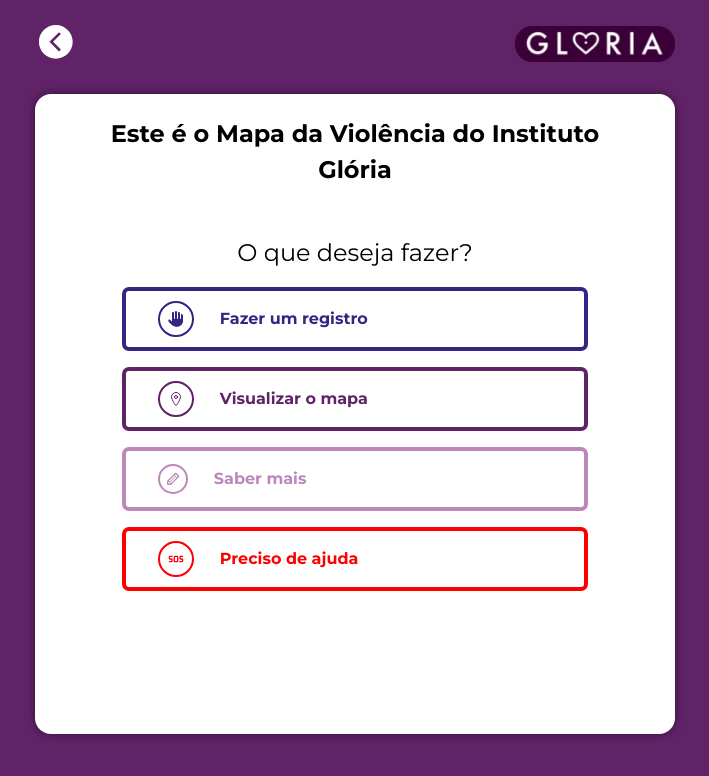
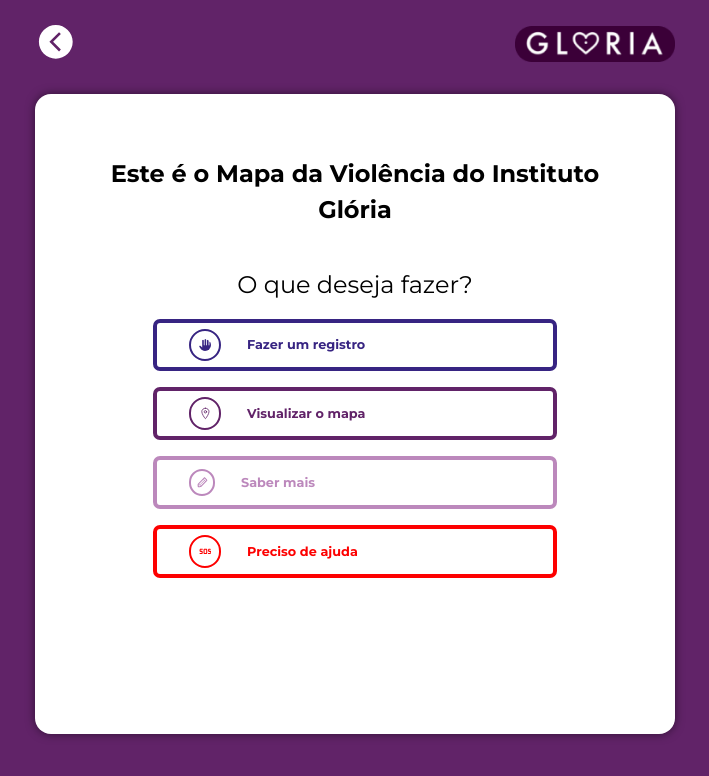
Before and after one commit to anajbsouza/Mapa-da-Violencia, a React (Vite) app in the folder frontend/: page /what-to-do in a window 1280 px wide. Shown: the top 776 px of the page, without its empty margins (285-994 px from the left). Built offline with nearby package versions, Linux system fonts and the light colour scheme.

Commit message:
fix: emergency page and authorize localization page conflicts

```diff
--- a/frontend/package.json
+++ b/frontend/package.json
@@ -31,6 +31,6 @@
     "eslint-plugin-react-hooks": "^4.6.0",
     "eslint-plugin-react-refresh": "^0.4.6",
     "typescript": "^5.2.2",
-    "vite": "^5.3.1"
+    "vite": "^5.3.4"
   }
 }
--- a/frontend/src/App.css
+++ b/frontend/src/App.css
@@ -72,6 +72,7 @@ main {
 .ball-line {
   display: flex;
   align-items: center;
+  padding-right: 1rem;
 }
 
 .ball {
--- a/frontend/src/pages/AuthorizeLocalizationPage.tsx
+++ b/frontend/src/pages/AuthorizeLocalizationPage.tsx
@@ -1,6 +1,6 @@
 import { useNavigate, useLocation } from "react-router-dom";
 import Header from "../components/Header";
-import '../styles/AuthorizeLocalizationAndEmergencyPages.css';
+import '../styles/AuthorizeLocalization.css';
 import FormIndex from "../components/FormIndex";
 import axios from "axios";
 
--- a/frontend/src/pages/EmergencyPage.tsx
+++ b/frontend/src/pages/EmergencyPage.tsx
@@ -1,6 +1,5 @@
 import Header from "../components/Header";
-import '../styles/AuthorizeLocalizationAndEmergencyPages.css'
-
+import '../styles/EmergencyPage.css';
 
 const EmergencyPage = () => {
     const callPolice = () => {
@@ -15,7 +14,7 @@ const EmergencyPage = () => {
         <section>
             <Header/>
             <main>
-                    <section className="question">
+                <section className="question-emergency">
                     <h3>Você está em risco no momento?</h3>
                     <p>O número 190 é o telefone da Polícia Militar que deve ser acionado em casos de necessidade imediata ou socorro rápido.</p>
                 </section>
--- a/frontend/src/styles/AuthorizeLocalizationAndEmergencyPages.css
+++ b/frontend/src/styles/AuthorizeLocalization.css
@@ -48,41 +48,6 @@
   background-color: #E10B0B;
 }
 
-/* Emergency */
-.buttons-container-emergency {
-  display: flex;
-  flex-direction: row;
-  gap: 3vw;
-  align-items: center;
-  margin-top: 25%;
-
-  .green-button,
-  .red-button {
-    padding: 0.5rem 1rem;
-    border: none;
-    font-weight: bold;
-    font-size: 0.8em;
-    cursor: pointer;
-    border-radius: 1em;
-    font-size: 0.8rem;
-    color: white;
-    margin-bottom: 5%;
-    width: 40vw;
-  }
-
-  .green-button {
-    background-color: #21A00D;
-  }
-
-  .red-button {
-    background-color: #E10B0B;
-  }
-}
-
-.footer-invisible {
-  height: 9vh;
-}
-
 @media (min-width: 1000px) {
   .buttons-container {
     width: 70%;
--- /dev/null
+++ b/frontend/src/styles/EmergencyPage.css
@@ -0,0 +1,44 @@
+/* Emergency */
+
+.buttons-container-emergency {
+    display: flex;
+    flex-direction: row;
+    justify-content: center;
+    gap: 3vw;
+    align-items: center;
+    margin-top: 25%;
+  }
+
+  .green-button,
+  .red-button {
+    padding: 0.5rem 1rem;
+    border: none;
+    font-weight: bold;
+    font-size: 0.8em;
+    cursor: pointer;
+    border-radius: 1em;
+    color: white;
+    margin-bottom: 5%;
+    width: 40vw;
+    display: flex;
+    justify-content: center; /* Centraliza o texto horizontalmente */
+    align-items: center; /* Centraliza o texto verticalmente */
+    text-align: center; /* Centraliza o texto dentro do botão */
+  }
+
+  .green-button {
+    background-color: #21A00D;
+  }
+
+  .red-button {
+    background-color: #E10B0B;
+  }
+
+  .footer-invisible {
+    height: 9vh;
+  }
+
+  .question-emergency {
+    text-align: center;
+    margin-top: 2vh;
+  }
--- a/frontend/src/styles/FormClassifyViolencePage.css
+++ b/frontend/src/styles/FormClassifyViolencePage.css
@@ -5,6 +5,7 @@
 
   .prompt {
     font-size: 0.9rem;
+    padding: 0 20px;
   }
 
   .forms {
--- a/frontend/src/styles/FormStatePage.css
+++ b/frontend/src/styles/FormStatePage.css
@@ -6,8 +6,7 @@
 }
 
 .question-state{
-  font-size: 0.9em;
-  padding-left: -1vh;
+  font-size: 0.8rem;
   margin-top: -5px;
 }
 
--- a/frontend/src/styles/WhatToDoPage.css
+++ b/frontend/src/styles/WhatToDoPage.css
@@ -7,13 +7,13 @@
     margin: 2em 0;
 
     .intro-title {
-        margin-top: -2vh;
+        margin-top: 3vh;
         padding: 3vw;
         font-size: 3vh;
     }
 
     .question-whattodo {
-        margin-top: -3vh;
+        margin-top: -4vh;
         margin-bottom: 1vh;
         font-size: 3vh;
     }
@@ -150,7 +150,7 @@
     .map-visualization,
     .know-more,
     .help {
-        width: 70%;
-        font-size: 1rem;
+        width: 60%;
+        font-size: 0.8rem;
     }
 }
```
Also changed, not shown: 1 other file (tests, documents, lock files or other folders). Lines whose indentation alone changed are shown as unchanged.
